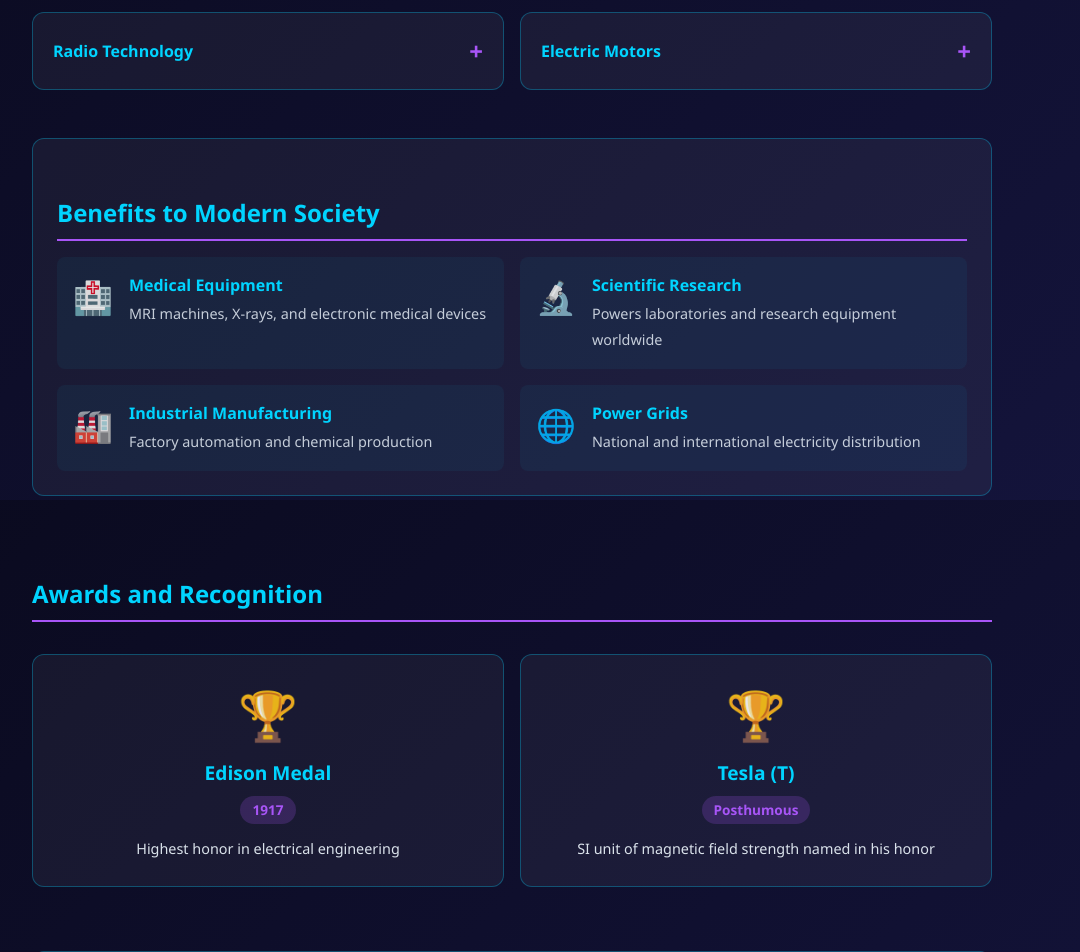
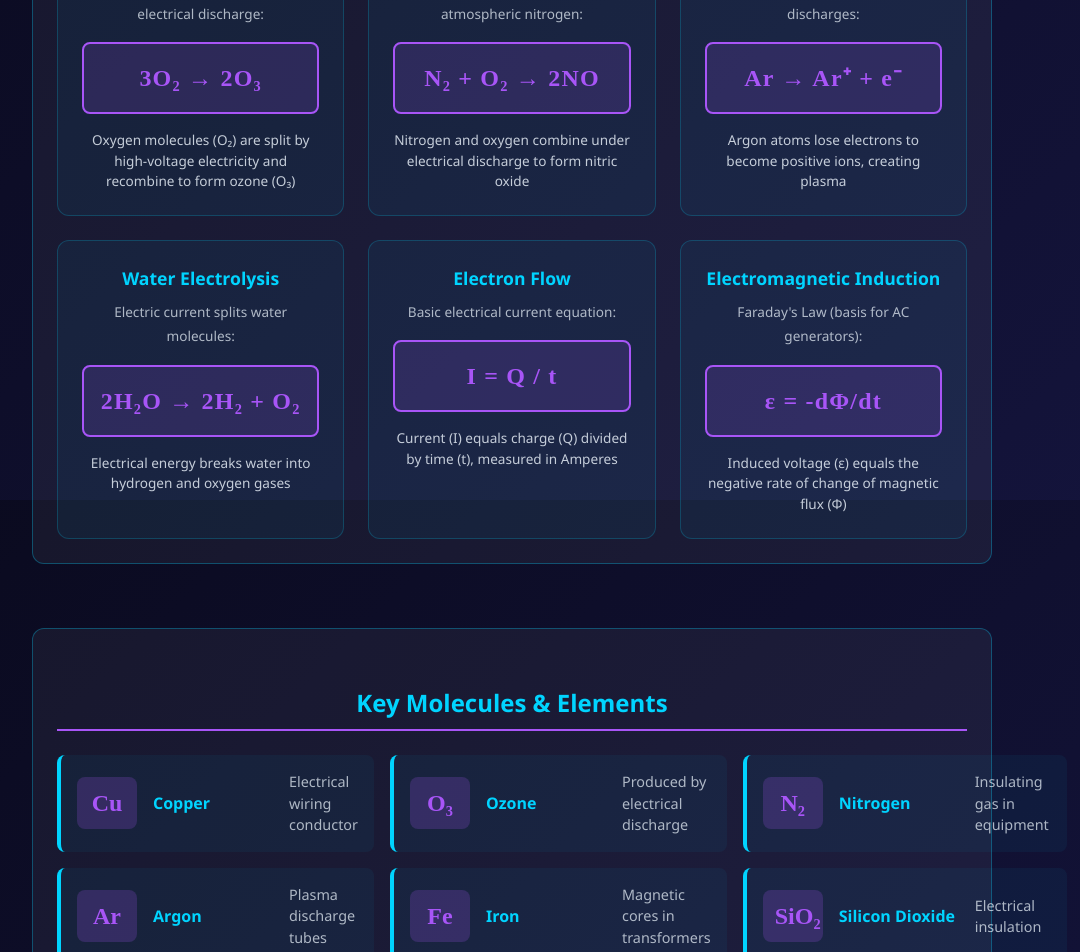
Before and after one commit to TaniWanKenobi/Tesla, a SvelteKit app: page /accomplishments in a window 1280 px wide. Shown: the part 1100-2052 px from the top of the page, without its empty margins (128-1208 px from the left). Built offline with nearby package versions, Linux system fonts and the light colour scheme.

Commit message:
added more detail to paragraph and added equations

```diff
--- a/src/routes/accomplishments/+page.svelte
+++ b/src/routes/accomplishments/+page.svelte
@@ -75,6 +75,103 @@
     	ransformative in human history.
 	</p>
 
+	</div>
+
+	<div class="chemistry-formulas card">
+		<h2>Chemical Formulas & Reactions</h2>
+		<p>Tesla's work involved several important chemical and electrochemical processes:</p>
+
+		<div class="formulas-grid">
+			<div class="formula-card">
+				<h3>Ozone Formation</h3>
+				<p class="context">Tesla coils produce ozone through electrical discharge:</p>
+				<div class="formula">
+					<span class="equation">3O₂ → 2O₃</span>
+				</div>
+				<p class="explanation">Oxygen molecules (O₂) are split by high-voltage electricity and recombine to form ozone (O₃)</p>
+			</div>
+
+			<div class="formula-card">
+				<h3>Nitrogen Fixation</h3>
+				<p class="context">High-voltage arcs can fix atmospheric nitrogen:</p>
+				<div class="formula">
+					<span class="equation">N₂ + O₂ → 2NO</span>
+				</div>
+				<p class="explanation">Nitrogen and oxygen combine under electrical discharge to form nitric oxide</p>
+			</div>
+
+			<div class="formula-card">
+				<h3>Plasma Ionization</h3>
+				<p class="context">Gas ionization in Tesla coil discharges:</p>
+				<div class="formula">
+					<span class="equation">Ar → Ar⁺ + e⁻</span>
+				</div>
+				<p class="explanation">Argon atoms lose electrons to become positive ions, creating plasma</p>
+			</div>
+
+			<div class="formula-card">
+				<h3>Water Electrolysis</h3>
+				<p class="context">Electric current splits water molecules:</p>
+				<div class="formula">
+					<span class="equation">2H₂O → 2H₂ + O₂</span>
+				</div>
+				<p class="explanation">Electrical energy breaks water into hydrogen and oxygen gases</p>
+			</div>
+
+			<div class="formula-card">
+				<h3>Electron Flow</h3>
+				<p class="context">Basic electrical current equation:</p>
+				<div class="formula">
+					<span class="equation">I = Q / t</span>
+				</div>
+				<p class="explanation">Current (I) equals charge (Q) divided by time (t), measured in Amperes</p>
+			</div>
+
+			<div class="formula-card">
+				<h3>Electromagnetic Induction</h3>
+				<p class="context">Faraday's Law (basis for AC generators):</p>
+				<div class="formula">
+					<span class="equation">ε = -dΦ/dt</span>
+				</div>
+				<p class="explanation">Induced voltage (ε) equals the negative rate of change of magnetic flux (Φ)</p>
+			</div>
+		</div>
+	</div>
+
+	<div class="molecules-section card">
+		<h2>Key Molecules & Elements</h2>
+		<div class="molecules-grid">
+			<div class="molecule-item">
+				<span class="molecule-symbol">Cu</span>
+				<span class="molecule-name">Copper</span>
+				<span class="molecule-use">Electrical wiring conductor</span>
+			</div>
+			<div class="molecule-item">
+				<span class="molecule-symbol">O₃</span>
+				<span class="molecule-name">Ozone</span>
+				<span class="molecule-use">Produced by electrical discharge</span>
+			</div>
+			<div class="molecule-item">
+				<span class="molecule-symbol">N₂</span>
+				<span class="molecule-name">Nitrogen</span>
+				<span class="molecule-use">Insulating gas in equipment</span>
+			</div>
+			<div class="molecule-item">
+				<span class="molecule-symbol">Ar</span>
+				<span class="molecule-name">Argon</span>
+				<span class="molecule-use">Plasma discharge tubes</span>
+			</div>
+			<div class="molecule-item">
+				<span class="molecule-symbol">Fe</span>
+				<span class="molecule-name">Iron</span>
+				<span class="molecule-use">Magnetic cores in transformers</span>
+			</div>
+			<div class="molecule-item">
+				<span class="molecule-symbol">SiO₂</span>
+				<span class="molecule-name">Silicon Dioxide</span>
+				<span class="molecule-use">Electrical insulation</span>
+			</div>
+		</div>
 	</div>
 
 	<div class="accomplishments-section">
@@ -352,6 +449,114 @@
 		margin-top: 1rem;
 	}
 
+	/* Chemical Formulas Section */
+	.chemistry-formulas h2 {
+		text-align: center;
+		margin-bottom: 1rem;
+	}
+
+	.chemistry-formulas > p {
+		text-align: center;
+		margin-bottom: 1.5rem;
+	}
+
+	.formulas-grid {
+		display: grid;
+		gap: 1.5rem;
+		margin-top: 1rem;
+	}
+
+	.formula-card {
+		background: rgba(0, 212, 255, 0.05);
+		border: 1px solid rgba(0, 212, 255, 0.2);
+		border-radius: 12px;
+		padding: 1.5rem;
+		text-align: center;
+	}
+
+	.formula-card h3 {
+		color: #00d4ff;
+		margin: 0 0 0.5rem 0;
+		font-size: 1.1rem;
+	}
+
+	.formula-card .context {
+		font-size: 0.85rem;
+		color: rgba(240, 248, 255, 0.7);
+		margin: 0 0 1rem 0;
+	}
+
+	.formula {
+		background: rgba(168, 85, 247, 0.15);
+		border: 2px solid #a855f7;
+		border-radius: 8px;
+		padding: 1rem;
+		margin: 1rem 0;
+	}
+
+	.equation {
+		font-size: 1.5rem;
+		font-weight: 700;
+		color: #a855f7;
+		font-family: 'Times New Roman', serif;
+		letter-spacing: 0.05em;
+	}
+
+	.formula-card .explanation {
+		font-size: 0.85rem;
+		color: rgba(240, 248, 255, 0.8);
+		margin: 0;
+		line-height: 1.5;
+	}
+
+	/* Molecules Section */
+	.molecules-section h2 {
+		text-align: center;
+		margin-bottom: 1.5rem;
+	}
+
+	.molecules-grid {
+		display: grid;
+		gap: 1rem;
+	}
+
+	.molecule-item {
+		display: flex;
+		align-items: center;
+		gap: 1rem;
+		padding: 1rem;
+		background: rgba(0, 212, 255, 0.05);
+		border-radius: 8px;
+		border-left: 4px solid #00d4ff;
+	}
+
+	.molecule-item::before {
+		content: none;
+	}
+
+	.molecule-symbol {
+		font-size: 1.5rem;
+		font-weight: 700;
+		color: #a855f7;
+		background: rgba(168, 85, 247, 0.2);
+		padding: 0.5rem 0.75rem;
+		border-radius: 8px;
+		min-width: 60px;
+		text-align: center;
+		font-family: 'Times New Roman', serif;
+	}
+
+	.molecule-name {
+		font-weight: 600;
+		color: #00d4ff;
+		min-width: 120px;
+	}
+
+	.molecule-use {
+		color: rgba(240, 248, 255, 0.7);
+		font-size: 0.9rem;
+	}
+
 	@media (min-width: 768px) {
 		.accomplishments-grid {
 			grid-template-columns: repeat(2, 1fr);
@@ -364,5 +569,23 @@
 		.awards-grid {
 			grid-template-columns: repeat(2, 1fr);
 		}
+
+		.formulas-grid {
+			grid-template-columns: repeat(2, 1fr);
+		}
+
+		.molecules-grid {
+			grid-template-columns: repeat(2, 1fr);
+		}
+	}
+
+	@media (min-width: 1024px) {
+		.formulas-grid {
+			grid-template-columns: repeat(3, 1fr);
+		}
+
+		.molecules-grid {
+			grid-template-columns: repeat(3, 1fr);
+		}
 	}
 </style>
```
